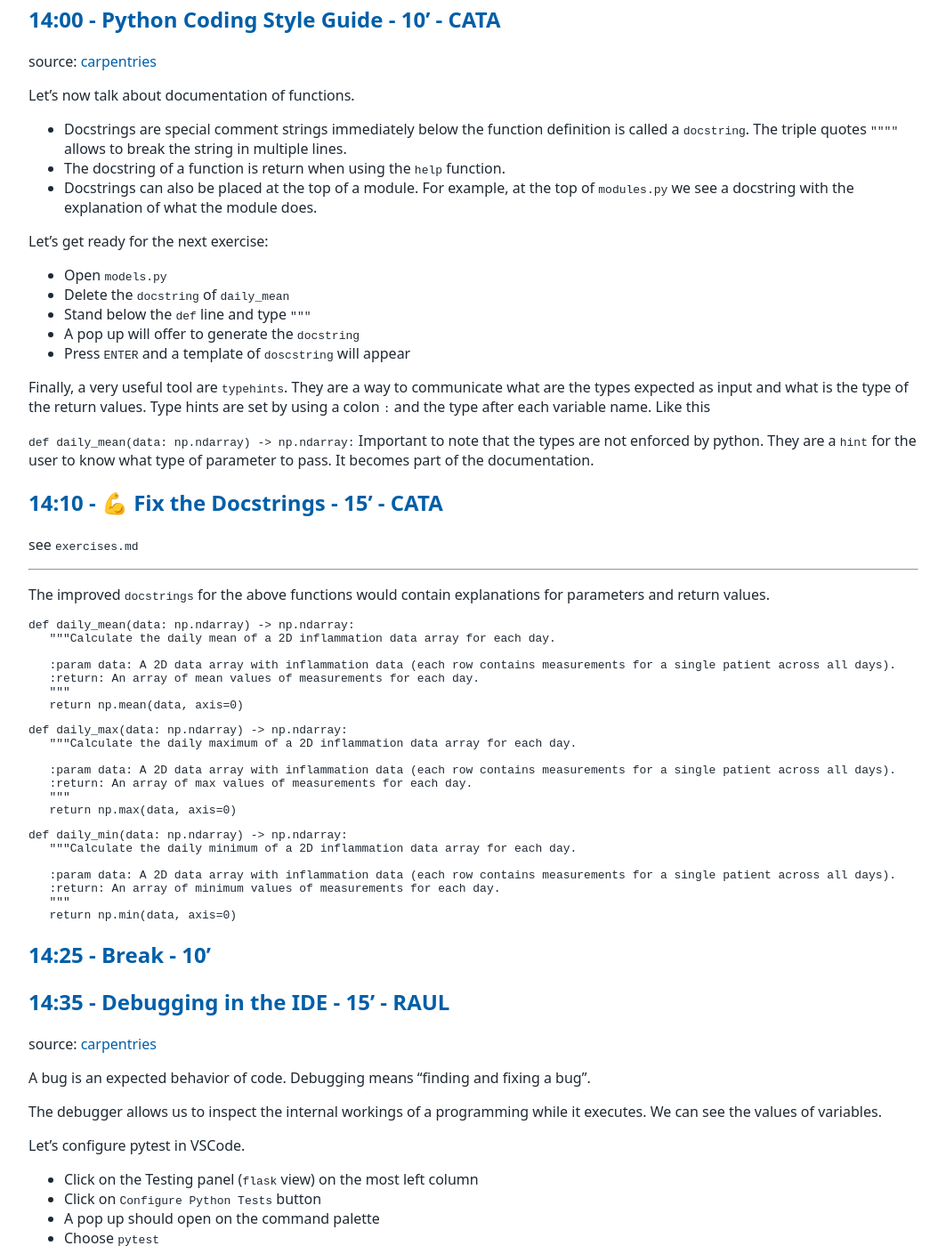
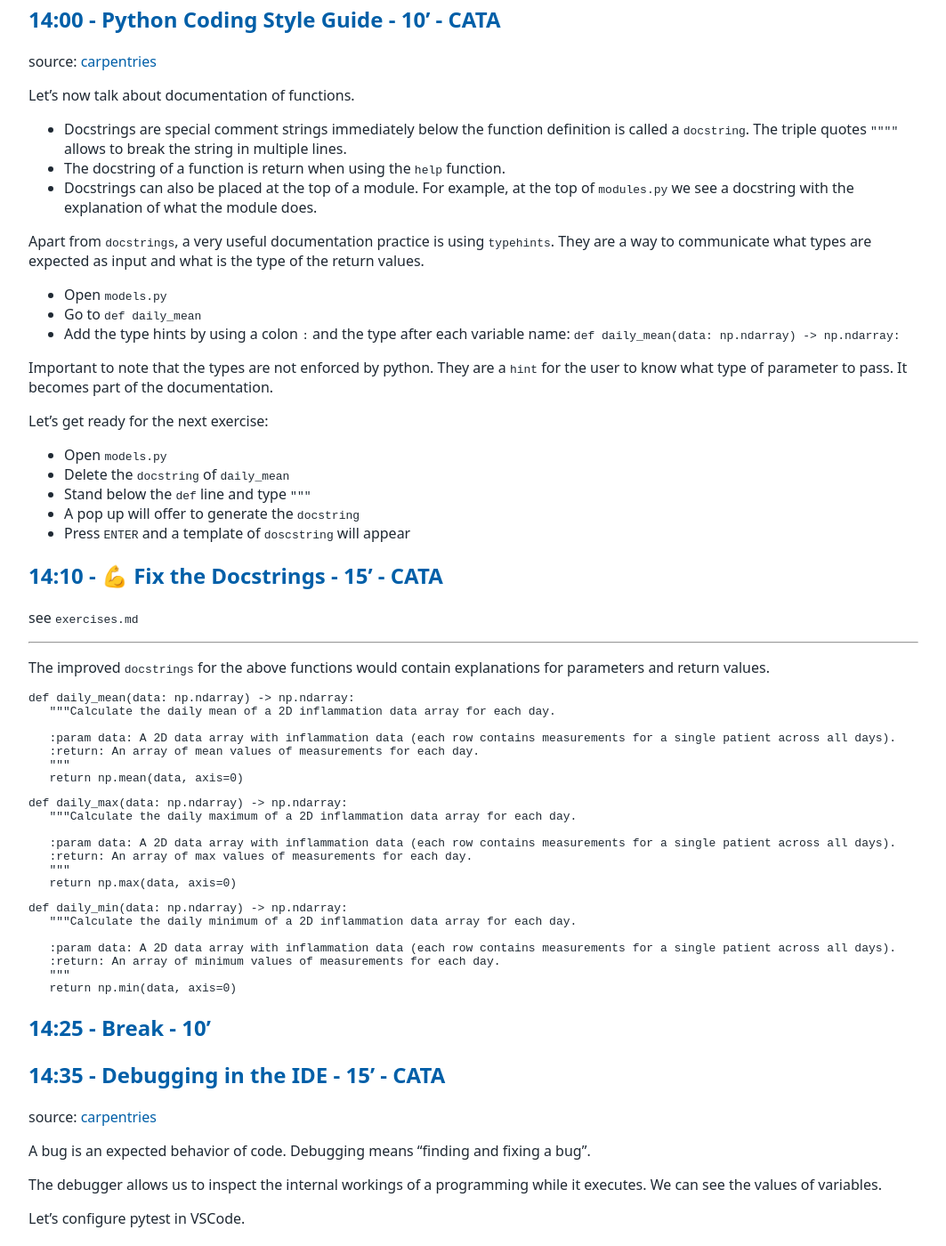
Before and after one commit to tu-delft-library/intermediate_programming_with_python, a Jekyll site: the page built from material_for_trainers/lesson_plan.md, in a window 1280 px wide and 1400 px high, scrolled down 10162 px. Shown: the whole window at 89% size, without its empty margins (108-1171 px from the left). Built offline with Jekyll 4.4.1, drawn with Linux system fonts in a browser that asks for light colours; our own code applies the rules of GitHub Pages for plain Markdown files; some of the changed text lies outside the part shown.

Commit message:
Clarification of content and trainer split

````diff
--- a/material_for_trainers/lesson_plan.md
+++ b/material_for_trainers/lesson_plan.md
@@ -508,6 +508,15 @@ Let's now talk about documentation of functions.
 - The docstring of a function is return when using the `help` function.
 - Docstrings can also be placed at the top of a module. For example, at the top of `modules.py` we see a docstring with the explanation of what the module does.
 
+Apart from `docstrings`, a very useful documentation practice is using `typehints`. They are a way to communicate what types are expected as input and what is the type of the return values.
+
+- Open `models.py`
+- Go to `def daily_mean`
+- Add the type hints by using a colon `:` and the type after each variable name:
+```def daily_mean(data: np.ndarray) -> np.ndarray:```
+
+Important to note that the types are not enforced by python. They are a `hint` for the user to know what type of parameter to pass. It becomes part of the documentation.
+
 Let's get ready for the next exercise:
 - Open `models.py`
 - Delete the `docstring` of `daily_mean`
@@ -516,10 +525,7 @@ Let's get ready for the next exercise:
 - Press `ENTER` and a template of `doscstring` will appear
 
 
-Finally, a very useful tool are `typehints`. They are a way to communicate what are the types expected as input and what is the type of the return values. Type hints are set by using a colon `:` and the type after each variable name. Like this
 
-```def daily_mean(data: np.ndarray) -> np.ndarray:```
-Important to note that the types are not enforced by python. They are a `hint` for the user to know what type of parameter to pass. It becomes part of the documentation.
 
 
 ##	14:10	-	💪 Fix the Docstrings	-	15'	-	CATA
@@ -558,7 +564,7 @@ def daily_min(data: np.ndarray) -> np.ndarray:
 ```
 ##	14:25	-	Break	-	10'
 
-##	14:35	-	Debugging in the IDE	-	15'	-	RAUL
+##	14:35	-	Debugging in the IDE	-	15'	-	CATA
 source: [carpentries](https://carpentries-incubator.github.io/python-intermediate-development/instructor/24-diagnosing-issues-improving-robustness.html#debugging-in-an-ide)
 
 A bug is an expected behavior of code. Debugging means "finding and fixing a bug".
@@ -608,10 +614,10 @@ Let's `Step into` which takes us to the function `daily_mean`:
 - And `Continue` executing and note how the variables change in each iteration
 
 ##	14:50	-	Break	-	10'
-##	15:00	-	 💪 PRACTICAL: Catching bugs	-	45'	-	RAUL
+##	15:00	-	 💪 PRACTICAL: Catching bugs	-	45'	-	CATA
 see `PRACTICAL_unit_testing_debugging.md`
 
-##	15:45	-	Review PRACTICAL with the group	-	10'	-	RAUL
+##	15:45	-	Review PRACTICAL with the group	-	10'	-	RAUL/CATA
 
 - Discuss solutions and common issues
 - Q&a
````
